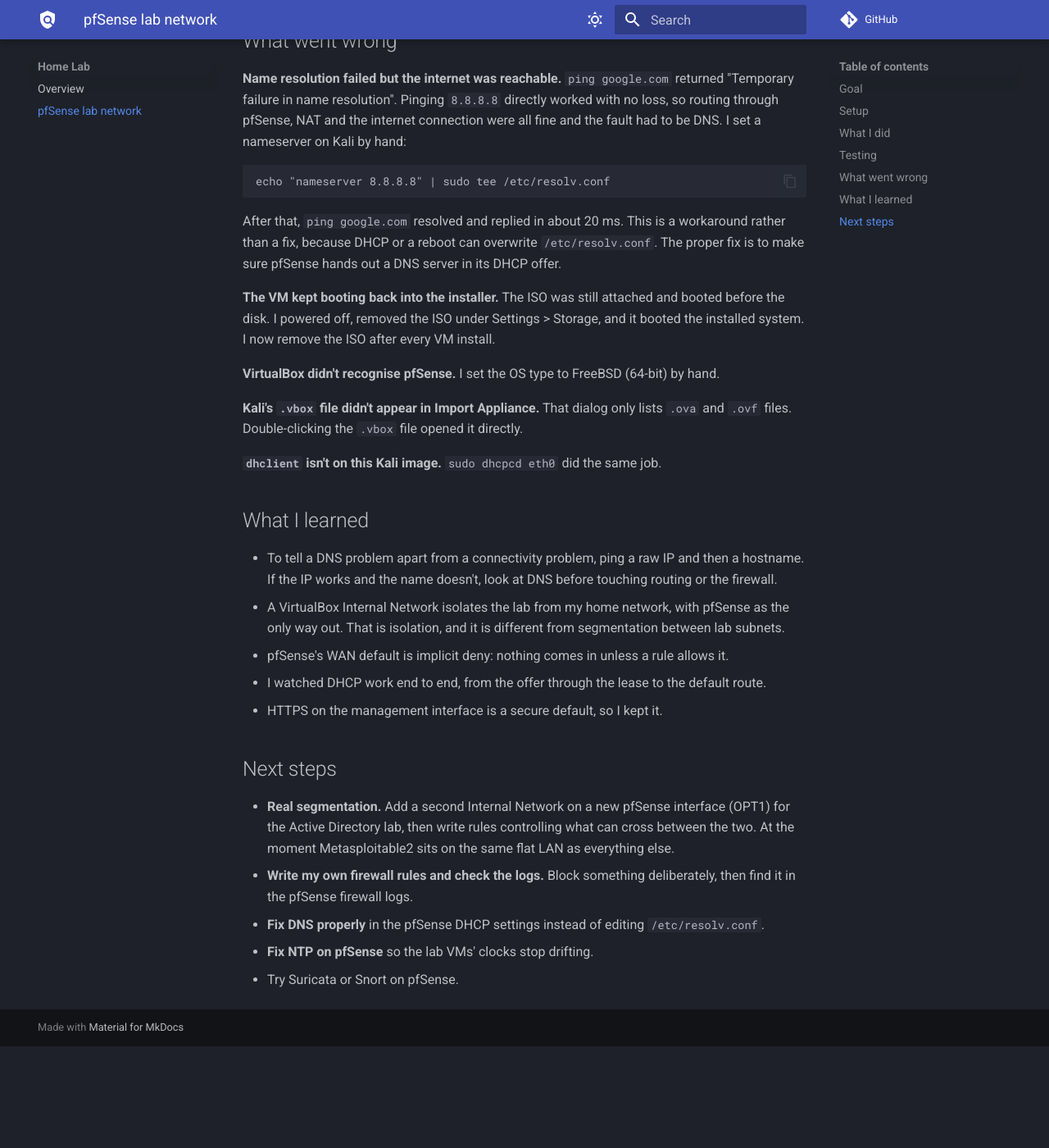
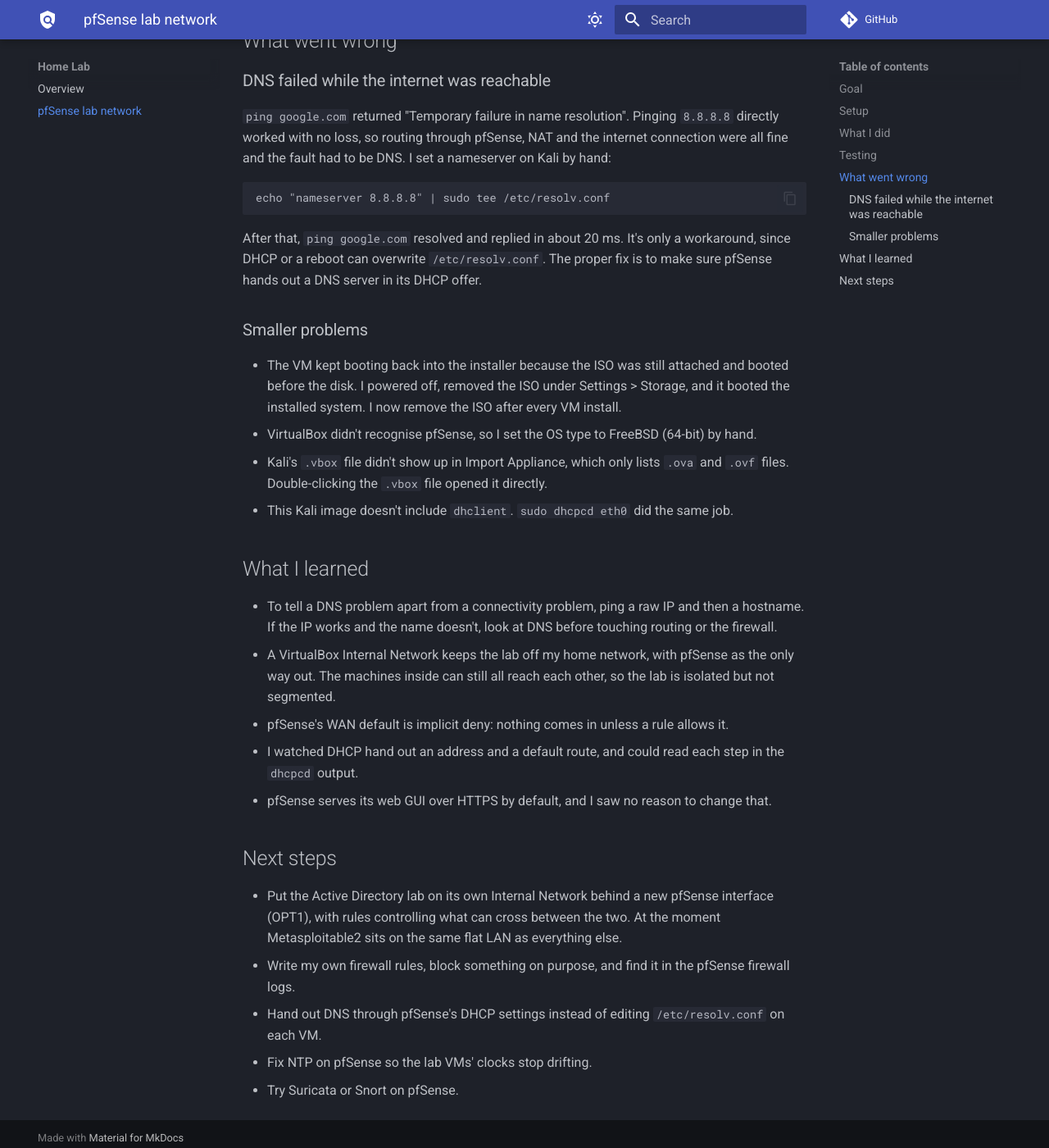
Before and after one commit to kamranSting/kamranSting.github.io, an MkDocs documentation site: the page built from docs/lab/pfsense-lab-network.md, in a window 1280 px wide and 1400 px high, scrolled down 2041 px. Shown: the whole window at 82% size. Built offline with MkDocs 1.6.1 and Material for MkDocs 9.7.7, drawn with Linux system fonts in a browser that asks for light colours; comment, search, counter and statistics services are not loaded; before the commit the page ends 3317 px from its top, so only the background shows below that; some of the changed text lies outside the part shown.

Commit message:
Plainer wording on About, Home and pfSense pages

````diff
--- a/docs/lab/pfsense-lab-network.md
+++ b/docs/lab/pfsense-lab-network.md
@@ -8,7 +8,7 @@
 
 I wanted a lab where I could run attack tools and deliberately vulnerable machines without any of that traffic touching my home network. The lab VMs sit on a VirtualBox Internal Network behind pfSense, and their only route to the internet is through pfSense's WAN.
 
-This is an isolated lab network with a single LAN segment. It isn't split into separate subnets yet (see [Next steps](#next-steps)).
+Everything inside the lab is on one LAN subnet for now. Splitting it up is on my list (see [Next steps](#next-steps)).
 
 ## Setup
 
@@ -58,34 +58,35 @@
 
 ## What went wrong
 
-**Name resolution failed but the internet was reachable.** `ping google.com` returned "Temporary failure in name resolution". Pinging `8.8.8.8` directly worked with no loss, so routing through pfSense, NAT and the internet connection were all fine and the fault had to be DNS. I set a nameserver on Kali by hand:
+### DNS failed while the internet was reachable
+
+`ping google.com` returned "Temporary failure in name resolution". Pinging `8.8.8.8` directly worked with no loss, so routing through pfSense, NAT and the internet connection were all fine and the fault had to be DNS. I set a nameserver on Kali by hand:
 
 ```text
 echo "nameserver 8.8.8.8" | sudo tee /etc/resolv.conf
 ```
 
-After that, `ping google.com` resolved and replied in about 20 ms. This is a workaround rather than a fix, because DHCP or a reboot can overwrite `/etc/resolv.conf`. The proper fix is to make sure pfSense hands out a DNS server in its DHCP offer.
+After that, `ping google.com` resolved and replied in about 20 ms. It's only a workaround, since DHCP or a reboot can overwrite `/etc/resolv.conf`. The proper fix is to make sure pfSense hands out a DNS server in its DHCP offer.
 
-**The VM kept booting back into the installer.** The ISO was still attached and booted before the disk. I powered off, removed the ISO under Settings > Storage, and it booted the installed system. I now remove the ISO after every VM install.
+### Smaller problems
 
-**VirtualBox didn't recognise pfSense.** I set the OS type to FreeBSD (64-bit) by hand.
-
-**Kali's `.vbox` file didn't appear in Import Appliance.** That dialog only lists `.ova` and `.ovf` files. Double-clicking the `.vbox` file opened it directly.
-
-**`dhclient` isn't on this Kali image.** `sudo dhcpcd eth0` did the same job.
+- The VM kept booting back into the installer because the ISO was still attached and booted before the disk. I powered off, removed the ISO under Settings > Storage, and it booted the installed system. I now remove the ISO after every VM install.
+- VirtualBox didn't recognise pfSense, so I set the OS type to FreeBSD (64-bit) by hand.
+- Kali's `.vbox` file didn't show up in Import Appliance, which only lists `.ova` and `.ovf` files. Double-clicking the `.vbox` file opened it directly.
+- This Kali image doesn't include `dhclient`. `sudo dhcpcd eth0` did the same job.
 
 ## What I learned
 
 - To tell a DNS problem apart from a connectivity problem, ping a raw IP and then a hostname. If the IP works and the name doesn't, look at DNS before touching routing or the firewall.
-- A VirtualBox Internal Network isolates the lab from my home network, with pfSense as the only way out. That is isolation, and it is different from segmentation between lab subnets.
+- A VirtualBox Internal Network keeps the lab off my home network, with pfSense as the only way out. The machines inside can still all reach each other, so the lab is isolated but not segmented.
 - pfSense's WAN default is implicit deny: nothing comes in unless a rule allows it.
-- I watched DHCP work end to end, from the offer through the lease to the default route.
-- HTTPS on the management interface is a secure default, so I kept it.
+- I watched DHCP hand out an address and a default route, and could read each step in the `dhcpcd` output.
+- pfSense serves its web GUI over HTTPS by default, and I saw no reason to change that.
 
 ## Next steps
 
-- **Real segmentation.** Add a second Internal Network on a new pfSense interface (OPT1) for the Active Directory lab, then write rules controlling what can cross between the two. At the moment Metasploitable2 sits on the same flat LAN as everything else.
-- **Write my own firewall rules and check the logs.** Block something deliberately, then find it in the pfSense firewall logs.
-- **Fix DNS properly** in the pfSense DHCP settings instead of editing `/etc/resolv.conf`.
-- **Fix NTP on pfSense** so the lab VMs' clocks stop drifting.
+- Put the Active Directory lab on its own Internal Network behind a new pfSense interface (OPT1), with rules controlling what can cross between the two. At the moment Metasploitable2 sits on the same flat LAN as everything else.
+- Write my own firewall rules, block something on purpose, and find it in the pfSense firewall logs.
+- Hand out DNS through pfSense's DHCP settings instead of editing `/etc/resolv.conf` on each VM.
+- Fix NTP on pfSense so the lab VMs' clocks stop drifting.
 - Try Suricata or Snort on pfSense.
````
Also changed, not shown: docs/about.md (+1 -1 lines), docs/index.md (+1 -1 lines).
